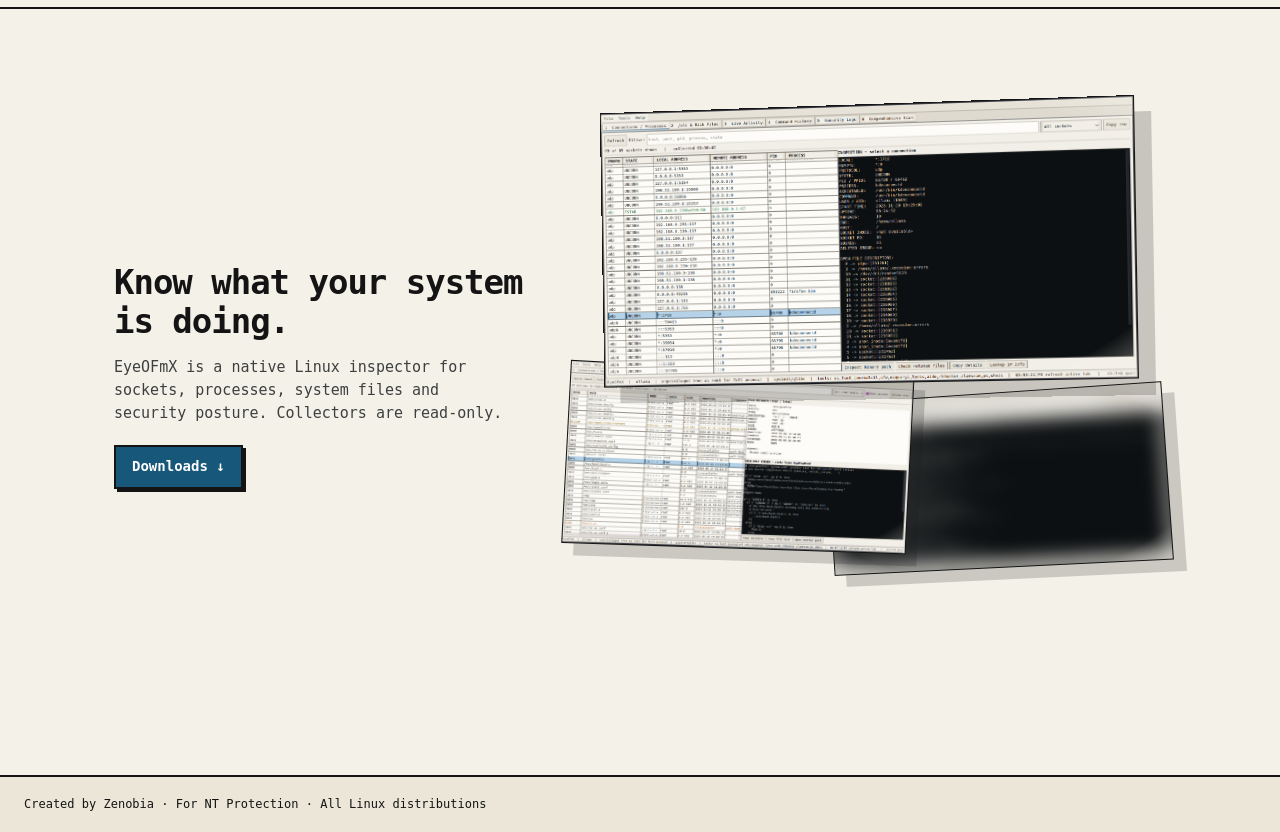
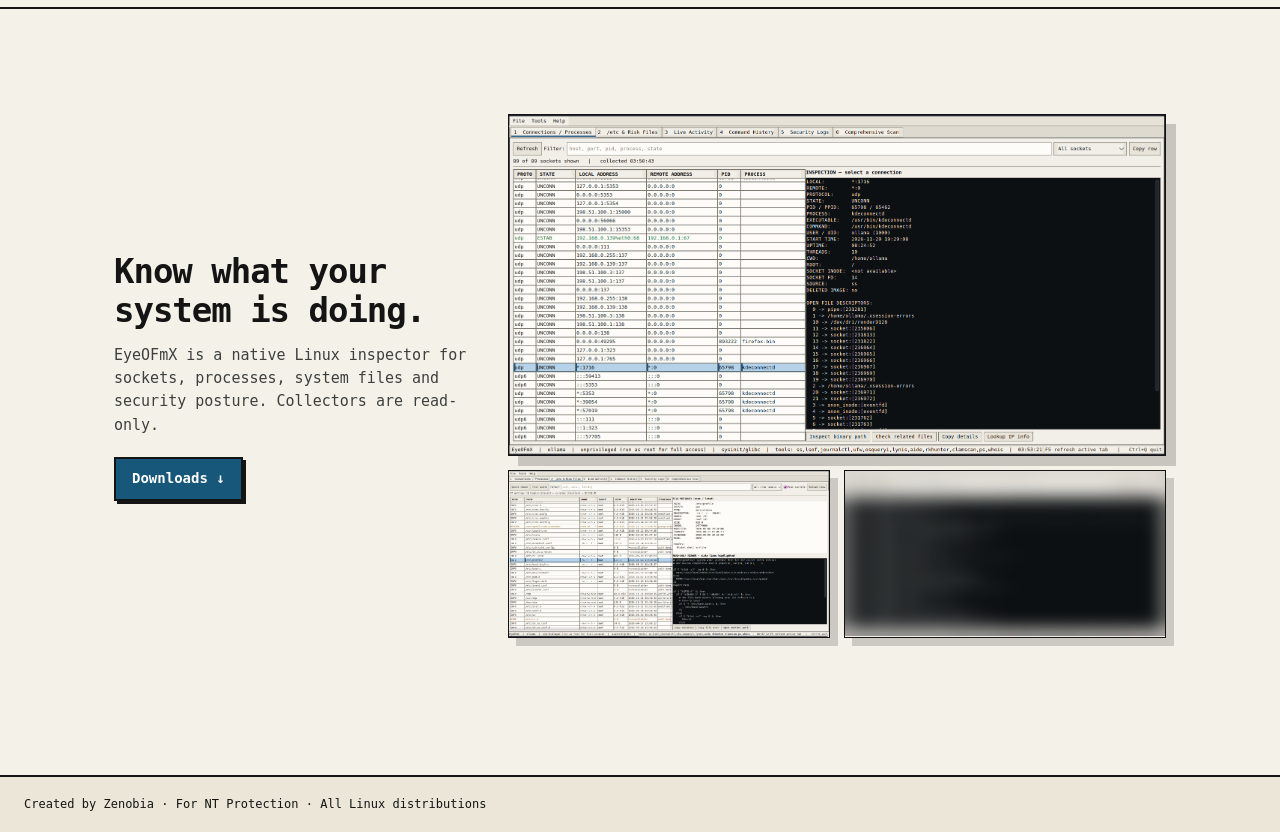
Before and after one commit to zenobiatranoss/EyeOFmX, a plain HTML site: page site/index.html in a window 1280 px wide. Shown: the part 49-881 px from the top of the page. Drawn offline with Linux system fonts and the light colour scheme.

Commit message:
Use a larger clean three-image grid without transforms

```diff
--- a/site/styles.css
+++ b/site/styles.css
@@ -97,7 +97,7 @@ main {
 
 .hero {
   display: grid;
-  grid-template-columns: minmax(0, 0.82fr) minmax(0, 1.18fr);
+  grid-template-columns: minmax(0, 0.7fr) minmax(0, 1.3fr);
   gap: 40px;
   align-items: center;
   min-height: calc(100vh - 130px);
@@ -129,52 +129,30 @@ main {
 .hero-download:active { transform: translate(3px, 3px); box-shadow: 0 0 0 var(--ink); }
 
 .showcase {
-  position: relative;
-  height: min(68vh, 620px);
-  perspective: 1400px;
+  display: grid;
+  grid-template-columns: repeat(2, minmax(0, 1fr));
+  gap: 14px;
 }
 
 .shot {
-  position: absolute;
   margin: 0;
   border: 1px solid var(--line);
   background: var(--paper);
-  box-shadow: 12px 12px 0 rgba(20, 20, 20, 0.18);
+  box-shadow: 8px 8px 0 rgba(20, 20, 20, 0.18);
   overflow: hidden;
-  transform-style: preserve-3d;
 }
 
 .shot img {
   display: block;
   width: 100%;
   height: auto;
-  -webkit-mask-image: radial-gradient(ellipse 88% 88% at 50% 50%, #000 66%, transparent 100%);
-  mask-image: radial-gradient(ellipse 88% 88% at 50% 50%, #000 66%, transparent 100%);
+  -webkit-mask-image: radial-gradient(ellipse 100% 100% at 50% 50%, #000 94%, transparent 100%);
+  mask-image: radial-gradient(ellipse 100% 100% at 50% 50%, #000 94%, transparent 100%);
 }
 
 .shot-main {
-  width: 88%;
-  top: 1%;
-  left: 6%;
-  z-index: 3;
-  transform: rotateY(-5deg) rotateZ(-1deg) translateZ(30px);
-  box-shadow: 16px 16px 0 rgba(20, 20, 20, 0.2);
-}
-
-.shot-left {
-  width: 58%;
-  left: 0;
-  bottom: 18%;
-  z-index: 2;
-  transform: rotateY(9deg) rotateZ(3deg) translateZ(-10px);
-}
-
-.shot-right {
-  width: 58%;
-  right: 0;
-  bottom: 14%;
-  z-index: 1;
-  transform: rotateY(-9deg) rotateZ(-4deg) translateZ(-30px);
+  grid-column: 1 / -1;
+  box-shadow: 10px 10px 0 rgba(20, 20, 20, 0.2);
 }
 
 .section.compact { margin-top: 0; }
@@ -321,7 +299,6 @@ footer {
 @media (max-width: 860px) {
   .hero { grid-template-columns: 1fr; gap: 24px; min-height: 0; }
   .hero h1 { font-size: 28px; }
-  .showcase { height: 460px; }
 }
 
 @media (max-width: 640px) {
@@ -331,7 +308,5 @@ footer {
   .card { box-shadow: 3px 3px 0 var(--ink); }
   .nav-actions { gap: 10px; }
   .nav-link, .nav-download { font-size: 12px; }
-  .showcase { height: 320px; }
-  .shot-main { width: 94%; left: 3%; }
-  .shot-left, .shot-right { width: 62%; }
+  .showcase { grid-template-columns: 1fr; }
 }
```
